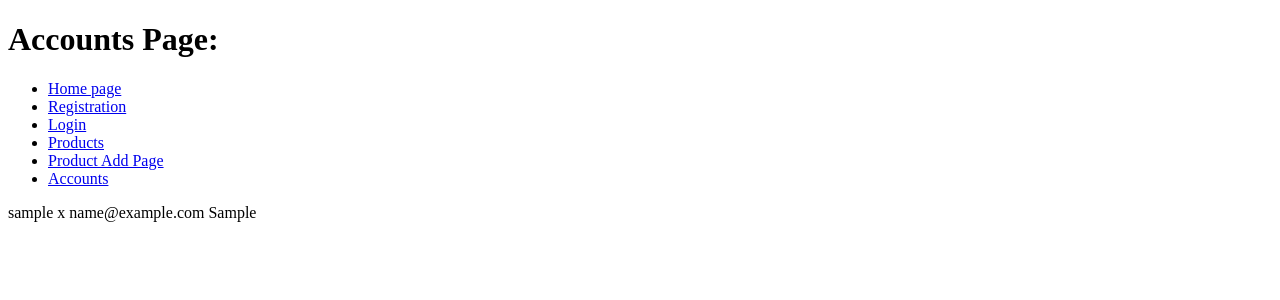
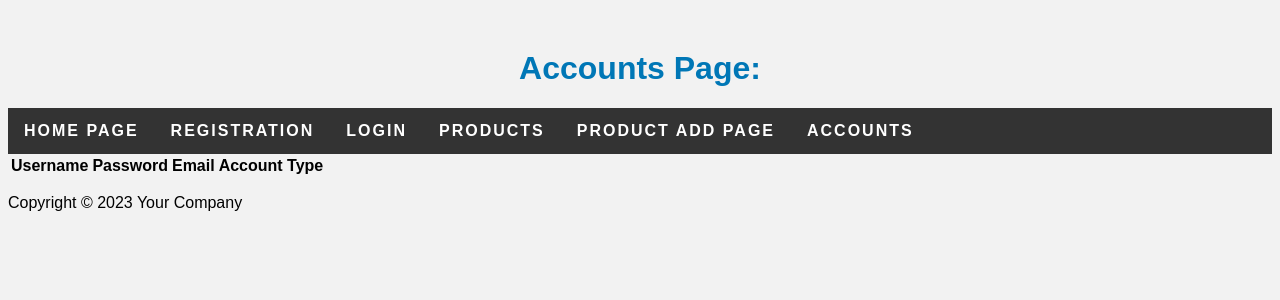
Before and after one commit to TrevorG03/CSET-SoftProj2, a Flask app: template Templates/Accounts.html in a window 1280 px wide. Shown: the top 300 px of the page. Run offline with Flask 3, Linux system fonts and the light colour scheme; the template is opened without the code that fills it: most values are stand-ins (such as "Sample title", 1, 10 or a date in 2020); lists and menus that the app fills with data are empty.

Commit message:
Displays Current user(needs fixed) and Logout works

```diff
--- a/Templates/Accounts.html
+++ b/Templates/Accounts.html
@@ -3,6 +3,43 @@
 <head>
     <meta charset="UTF-8">
     <title>Your Account Page</title>
+    <style>
+        body {
+            font-family: Arial, sans-serif;
+            background-color: #f2f2f2;
+        }
+        h1 {
+            color: #0077b6;
+            text-align: center;
+            margin-top: 50px;
+        }
+        ul {
+            list-style-type: none;
+            margin: 0;
+            padding: 0;
+            overflow: hidden;
+            background-color: #333;
+        }
+        li {
+            float: left;
+        }
+        li a {
+            display: block;
+            color: white;
+            text-align: center;
+            padding: 14px 16px;
+            text-decoration: none;
+            font-weight: bold;
+            text-transform: uppercase;
+            letter-spacing: 2px;
+        }
+        li a:hover {
+            background-color: #111;
+        }
+        .header-right {
+            float: right;
+        }
+    </style>
 </head>
 <body>
     <h1>Accounts Page:</h1>
@@ -13,18 +50,39 @@
         <li><a href="/Products">Products</a></li>
         <li><a href="/VendorAdd">Product Add Page</a></li>
         <li><a href="/Accounts">Accounts</a></li>
+        {% if session.logged_in %}
+        <li class="header-right"><a href="#">{{ session.username }}</a></li>
+        {% endif %}
     </ul>
+   <table>
+  <thead>
+    <tr>
+      <th>Username</th>
+      <th>Password</th>
+      <th>Email</th>
+      <th>Account Type</th>
+    </tr>
   </thead>
   <tbody>
     {% for account in accounts %}
+      {% if account.username == session['username'] %}
         <tr>
           <td>{{ account.username }}</td>
           <td>{{ account.password }}</td>
           <td>{{ account.email }}</td>
           <td>{{ account.account_type }}</td>
         </tr>
+      {% endif %}
     {% endfor %}
   </tbody>
 </table>
+<footer>
+    <p>Copyright © 2023 Your Company</p>
+    {% if session['username'] %}
+<form method="post" action="/logout">
+    <button type="submit">Logout</button>
+</form>
+    {% endif %}
+</footer>
 </body>
 </html>
--- a/Templates/Login.html
+++ b/Templates/Login.html
@@ -95,6 +95,11 @@
 	</form>
 <footer>
     <p>&copy; Ecommerce Store 2023</p>
+    {% if session['username'] %}
+<form method="post" action="/logout">
+    <button type="submit">Logout</button>
+</form>
+    {% endif %}
 </footer>
 </body>
 </html>
--- a/main.py
+++ b/main.py
@@ -14,8 +14,11 @@
 def Login():
     if request.method == 'POST':
         username = request.form['username']
+        session['username'] = username
         password = request.form['password']
+        session['password'] = password
         account_type = request.form['account_type']
+        session['account_type'] = account_type
         user_query = text("select * from accounts where username = :username AND password = :password AND account_type = :account_type" )
         params = {"username": username, "password": password, "account_type" :account_type}
         with engine.connect() as conn:
@@ -30,6 +33,11 @@
             return render_template("Products.html")
     else:
         return render_template("Login.html")
+
+@app.route("/logout", methods =['GET','POST'])
+def logout():
+    session.pop('id', None)
+    return redirect(url_for('Login'))
 
 @app.route("/Registration", methods=['GET','POST'])
 def Registration():
@@ -55,7 +63,15 @@
 
 @app.route('/Accounts', methods=['GET','POST'])
 def Accounts():
-    return render_template('Accounts.html')
+    if 'username' in session:
+        username = session['username']
+        query = text("SELECT * FROM accounts WHERE username = :username")
+        params = {'username': username}
+        with engine.connect() as conn:
+            accounts = conn.execute(query, params).fetchall()
+        return render_template('Accounts.html', accounts=accounts)
+    else:
+        return redirect(url_for('Login'))
 
 @app.route('/VendorAdd', methods=['GET','POST'])
 def AddProducts():
```
Also changed, not shown: Templates/Products.html (+8 -0 lines), Templates/Registration.html (+8 -3 lines), Templates/VendorAdd.html (+9 -0 lines), Templates/index.html (+11 -0 lines). Lines whose indentation alone changed are shown as unchanged.
